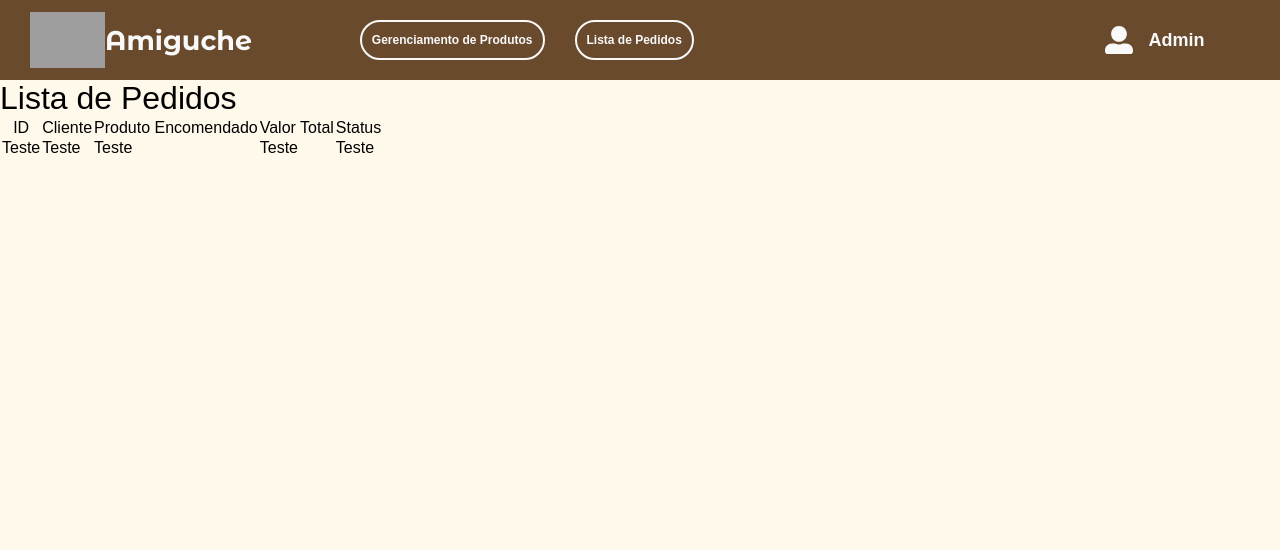
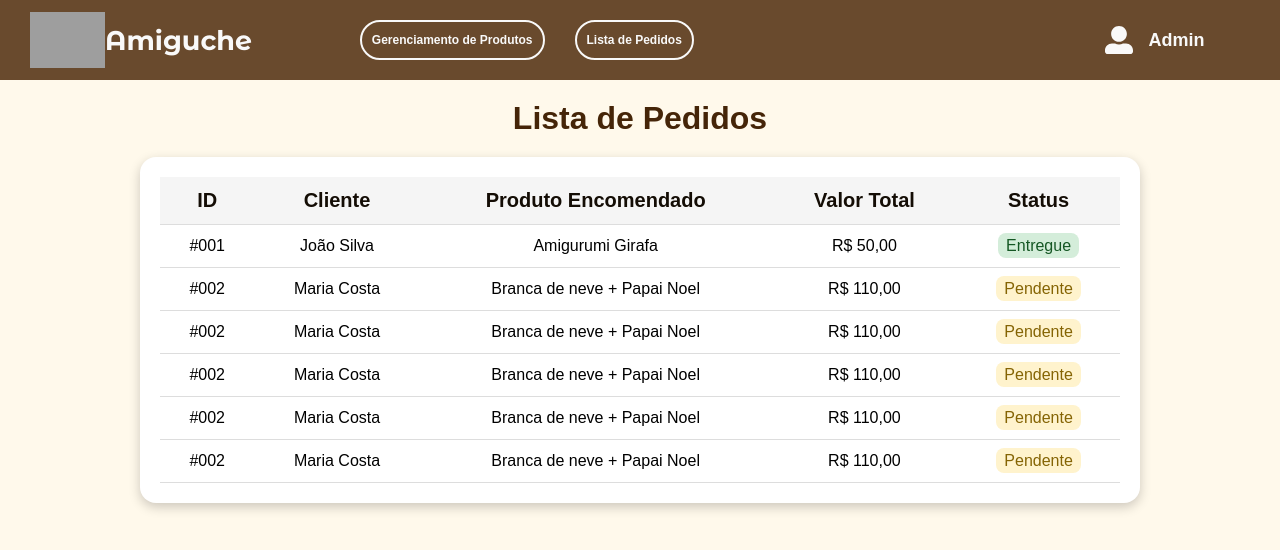
Before and after one commit to NicolasGoncalves/Amiguche-FrontEnd, a React (Create React App) app: page /admin/pedidos in a window 1280 px wide. Shown: the top 550 px of the page. Built offline with nearby package versions, Linux system fonts and the light colour scheme; grey boxes are pictures that could not be loaded.

Commit message:
scss Produtos e Pedidos + headerAdmin com links atualizados

```diff
--- a/src/components/headerAdm/index.js
+++ b/src/components/headerAdm/index.js
@@ -9,11 +9,11 @@ export default function HeaderAdm() {
       <Logo style={{ flexDirection: "row" }} imagem="75px" fonte="27px" />
 
       <div className="botoes">
-        <Link className="link">
+        <Link to="/admin/produtos" className="link">
           <button className="btnArea">Gerenciamento de Produtos</button>
         </Link>
 
-        <Link className="link">
+        <Link to="/admin/pedidos" className="link">
           <button className="btnArea">Lista de Pedidos</button>
         </Link>
       </div>
--- a/src/pages/GerenciaProdutos/index.js
+++ b/src/pages/GerenciaProdutos/index.js
@@ -1,35 +1,47 @@
 import React from 'react';
 import HeaderAdm from '../../components/headerAdm'
+import './index.scss'
 
 import { useState } from 'react';
 
 
-export default function GerenciaProdutos(){
+export default function GerenciaProdutos() {
     return (
-        <main className='gerencia-produtos'>
-            <HeaderAdm/>
+        <main className="gerencia-produtos">
+            <HeaderAdm />
 
             <h1>Produtos</h1>
-                <section className='panel'>
+            <section className="panel">
+                <div className="tabela-container">
                     <table>
+                        <thead>
                             <tr>
                                 <th>Nome do Produto</th>
                                 <th>Preço</th>
-                            <th>Descrição do Produto</th>
+                                <th>Descrição do Produto</th>
                                 <th>Imagem (jpg, png)</th>
+                                <th>Ações</th>
                             </tr>
-
+                        </thead>
                         <tbody>
                             <tr>
-                                <td>Teste</td>
-                                <td>Teste</td>
-                                <td>Teste</td>
-                                <td>Teste</td>
-                                <td>Teste</td>
+                                <td>Amigurumi Girafa</td>
+                                <td>R$ 50,00</td>
+                                <td>Amigurumi Girafa, feito com fio de algodão</td>
+                                <td>
+                                    AmigurumiGirafa.png
+                                </td>
+                                <td>
+                                    <button className="btn-editar">Editar</button>
+                                    <button className="btn-excluir">Excluir</button>
+                                </td>
                             </tr>
                         </tbody>
                     </table>
+                </div>
             </section>
         </main>
+
+
     )
 }
--- /dev/null
+++ b/src/pages/GerenciaProdutos/index.scss
@@ -0,0 +1,72 @@
+.gerencia-produtos {
+    font-family: "Poppins", sans-serif;
+
+    h1 {
+      text-align: center;
+      font-weight: 600;
+      font-size: 2rem;
+      margin-top: 20px;
+      color: #452508;
+    }
+
+    .panel {
+      display: flex;
+      justify-content: center;
+      align-items: flex-start;
+      margin-top: 20px;
+      padding: 0 20px;
+    }
+
+    .tabela-container {
+      width: 100%;
+      max-width: 1100px;
+      overflow-x: auto;
+      background-color: #fff;
+      box-shadow: 0 4px 12px rgba(0, 0, 0, 0.15);
+      border-radius: 16px;
+      padding: 20px;
+    }
+
+    table {
+      width: 100%;
+      border-collapse: collapse;
+      text-align: center;
+      font-size: 1rem;
+
+      th {
+        background-color: #f8f8f8;
+        font-weight: bold;
+        padding: 12px;
+        color: #333;
+      }
+
+      td {
+        padding: 12px;
+        border-bottom: 1px solid #eee;
+      }
+
+      tr:hover {
+        background-color: #f9f9f9;
+      }
+    }
+
+    .btn-editar,
+    .btn-excluir {
+      padding: 6px 12px;
+      margin: 0 4px;
+      border: none;
+      border-radius: 6px;
+      font-weight: 500;
+      cursor: pointer;
+    }
+
+    .btn-editar {
+      background-color: #007bff;
+      color: white;
+    }
+
+    .btn-excluir {
+      background-color: #dc3545;
+      color: white;
+    }
+  }
--- a/src/pages/ListaPedidos/index.js
+++ b/src/pages/ListaPedidos/index.js
@@ -1,17 +1,18 @@
 import React from 'react';
 
 import HeaderAdm from "../../components/headerAdm"
+import "./index.scss";
 
 export default function ListaPedidos() {
 
-    return(
+    return (
         <main className="lista-pedidos">
-
-            <HeaderAdm/>
-
+            <HeaderAdm />
             <h1>Lista de Pedidos</h1>
             <section className="panel">
+                <div className="tabela-container">
                     <table>
+                        <thead>
                             <tr>
                                 <th>ID</th>
                                 <th>Cliente</th>
@@ -19,16 +20,53 @@ export default function ListaPedidos() {
                                 <th>Valor Total</th>
                                 <th>Status</th>
                             </tr>
+                        </thead>
                         <tbody>
                             <tr>
-                            <td>Teste</td>
-                            <td>Teste</td>
-                            <td>Teste</td>
-                            <td>Teste</td>
-                            <td>Teste</td>
+                                <td>#001</td>
+                                <td>João Silva</td>
+                                <td>Amigurumi Girafa</td>
+                                <td>R$ 50,00</td>
+                                <td><span className="status entregue">Entregue</span></td>
+                            </tr>
+                            <tr>
+                                <td>#002</td>
+                                <td>Maria Costa</td>
+                                <td>Branca de neve + Papai Noel</td>
+                                <td>R$ 110,00</td>
+                                <td><span className="status pendente">Pendente</span></td>
+                            </tr>
+                            <tr>
+                                <td>#002</td>
+                                <td>Maria Costa</td>
+                                <td>Branca de neve + Papai Noel</td>
+                                <td>R$ 110,00</td>
+                                <td><span className="status pendente">Pendente</span></td>
+                            </tr>
+                            <tr>
+                                <td>#002</td>
+                                <td>Maria Costa</td>
+                                <td>Branca de neve + Papai Noel</td>
+                                <td>R$ 110,00</td>
+                                <td><span className="status pendente">Pendente</span></td>
+                            </tr>
+                            <tr>
+                                <td>#002</td>
+                                <td>Maria Costa</td>
+                                <td>Branca de neve + Papai Noel</td>
+                                <td>R$ 110,00</td>
+                                <td><span className="status pendente">Pendente</span></td>
+                            </tr>
+                            <tr>
+                                <td>#002</td>
+                                <td>Maria Costa</td>
+                                <td>Branca de neve + Papai Noel</td>
+                                <td>R$ 110,00</td>
+                                <td><span className="status pendente">Pendente</span></td>
                             </tr>
                         </tbody>
                     </table>
+                </div>
             </section>
         </main>
     )
--- a/src/pages/ListaPedidos/index.scss
+++ b/src/pages/ListaPedidos/index.scss
@@ -0,0 +1,75 @@
+.lista-pedidos {
+    font-family: "Poppins", sans-serif;
+    h1 {
+      text-align: center;
+      font-weight: 600;
+      font-size: 2rem;
+      margin-top: 20px;
+      color: #452508;
+    }
+
+    .panel {
+        display: flex;
+        justify-content: center;
+        align-items: flex-start;
+        margin-top: 20px;
+        padding: 0 20px;
+        min-height: auto;
+
+      .tabela-container {
+        width: 100%;
+        max-width: 1000px;
+        overflow-x: auto;
+        background-color: #fff;
+        box-shadow: 0 4px 12px rgba(0, 0, 0, 0.2);
+        border-radius: 16px;
+        padding: 20px;
+      }
+
+      table {
+        width: 100%;
+        border-collapse: collapse;
+        font-size: 1rem;
+        text-align: center;
+
+        thead {
+          background-color: #f5f5f5;
+        }
+        th {
+            text-align: center;
+            font-style: normal;
+            font-family: "Poppins", sans-serif;
+            font-weight: bold; /* aqui */
+            font-size: 20px;
+            color: #140d05;
+          }
+        th, td {
+          padding: 12px 16px;
+          border-bottom: 1px solid #ddd;
+
+        }
+
+        tr:hover {
+          background-color: #f9f9f9;
+        }
+
+        .status {
+          padding: 4px 8px;
+          border-radius: 8px;
+          font-weight: 500;
+          &.entregue {
+            background-color: #d4edda;
+            color: #155724;
+          }
+          &.pendente {
+            background-color: #fff3cd;
+            color: #856404;
+          }
+          &.cancelado {
+            background-color: #f8d7da;
+            color: #721c24;
+          }
+        }
+      }
+    }
+  }
```
Lines whose indentation alone changed are shown as unchanged.
